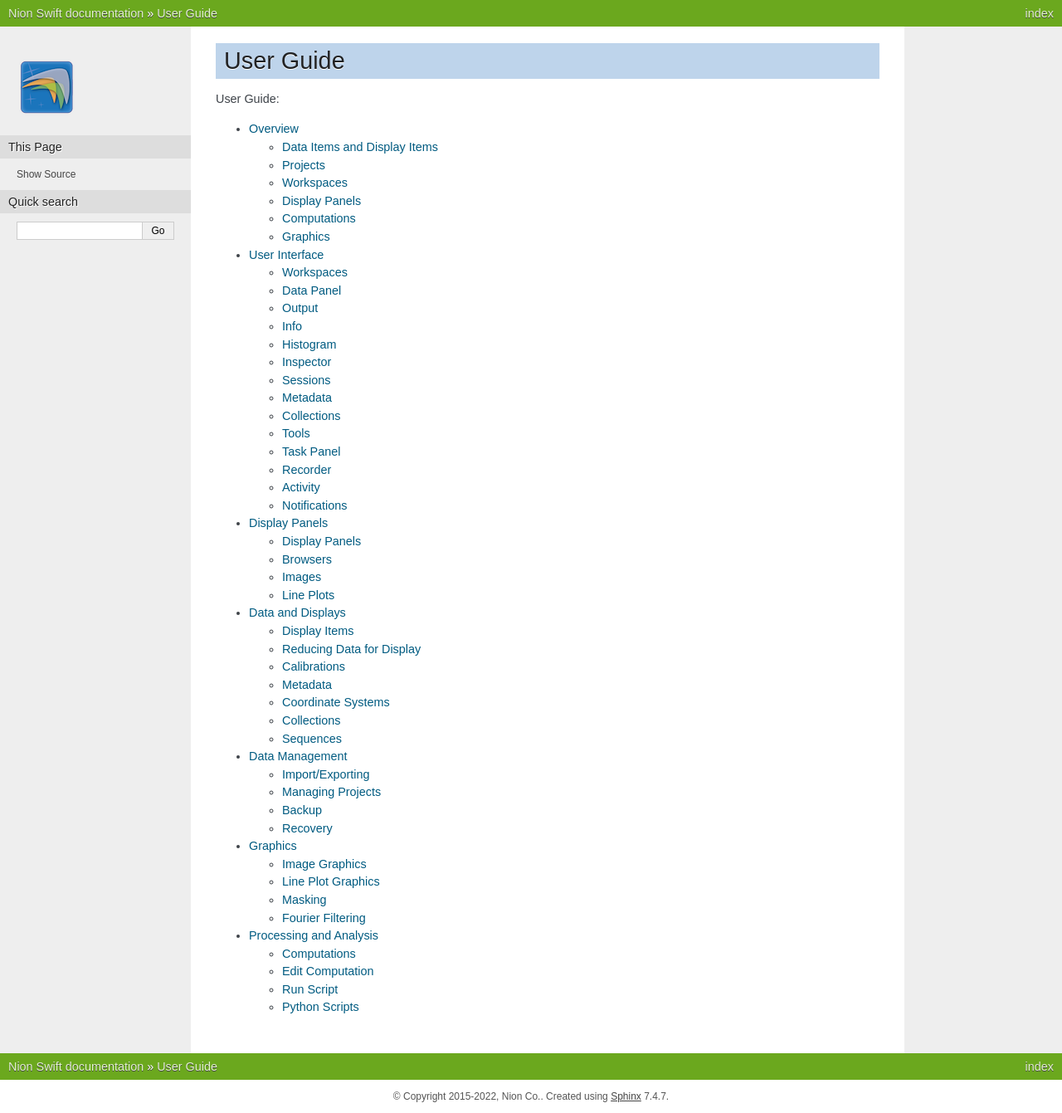
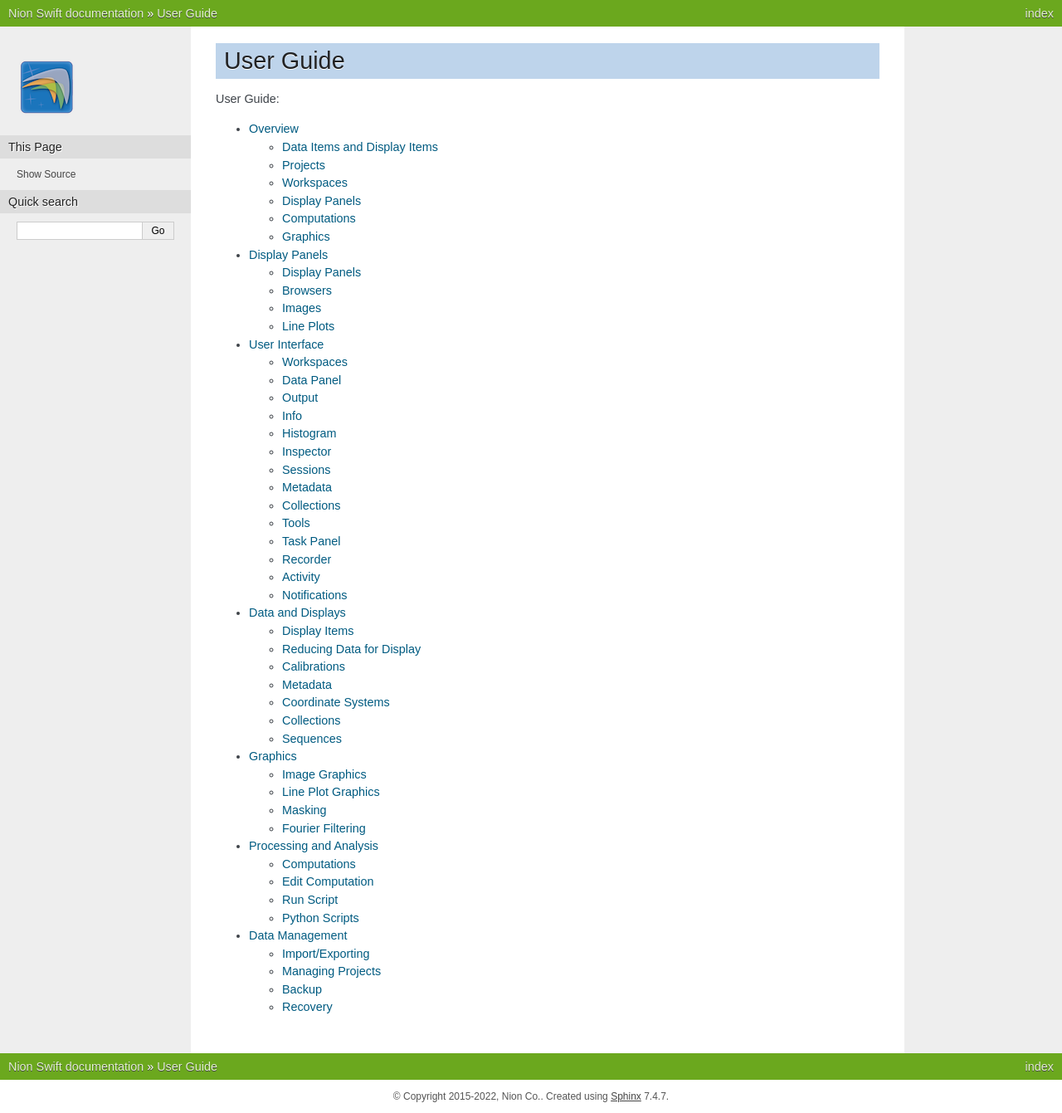
Before and after one commit to nion-software/nionswift, a Sphinx documentation site: the page built from docs/user_guide.rst, in a window 1280 px wide. Shown: the whole page at 83% size. Built offline with Sphinx 7.4.7, drawn with Linux system fonts in a browser that asks for light colours.

```diff
--- a/docs/user_guide.rst
+++ b/docs/user_guide.rst
@@ -7,11 +7,11 @@ User Guide
 
 .. toctree::
     introduction
+    display_panels
     user_interface
-    display_panels
     data
-    data_management
     graphics
     processing
+    data_management
     :maxdepth: 2
     :caption: User Guide:
```
